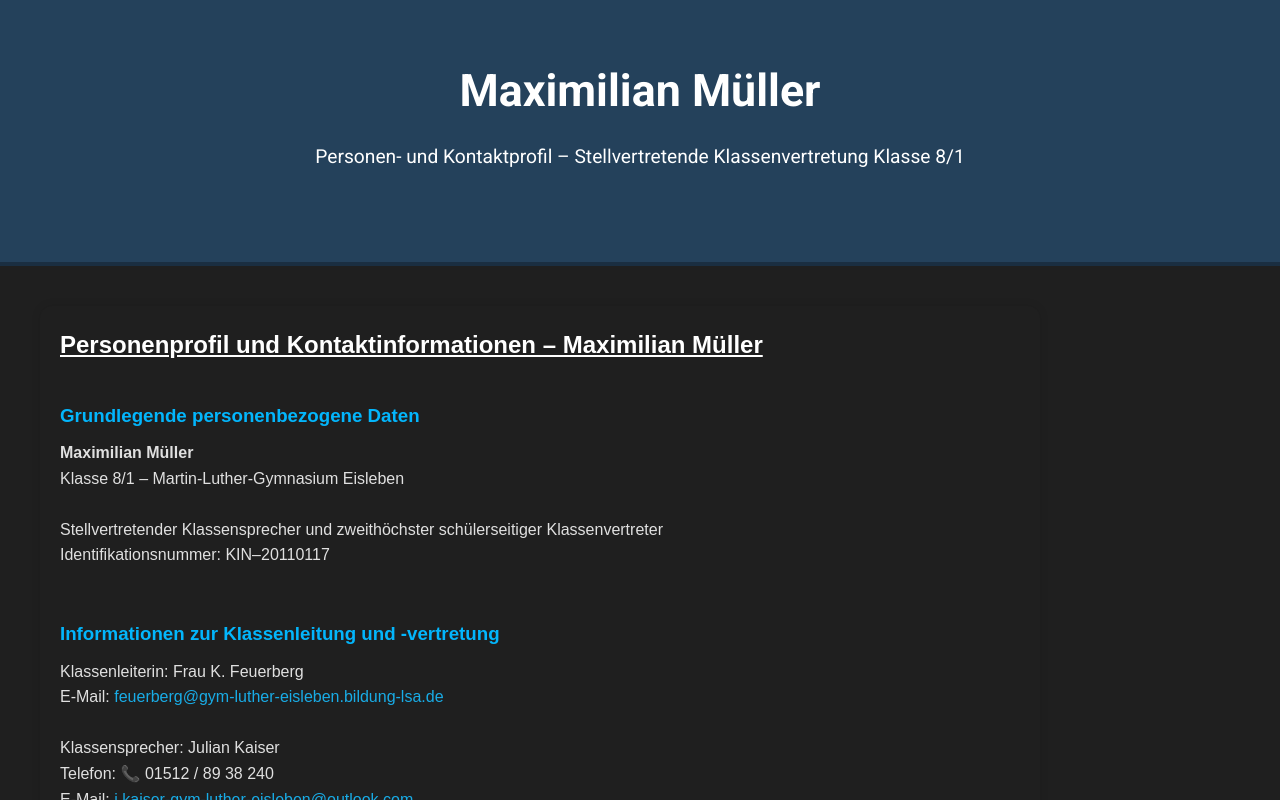
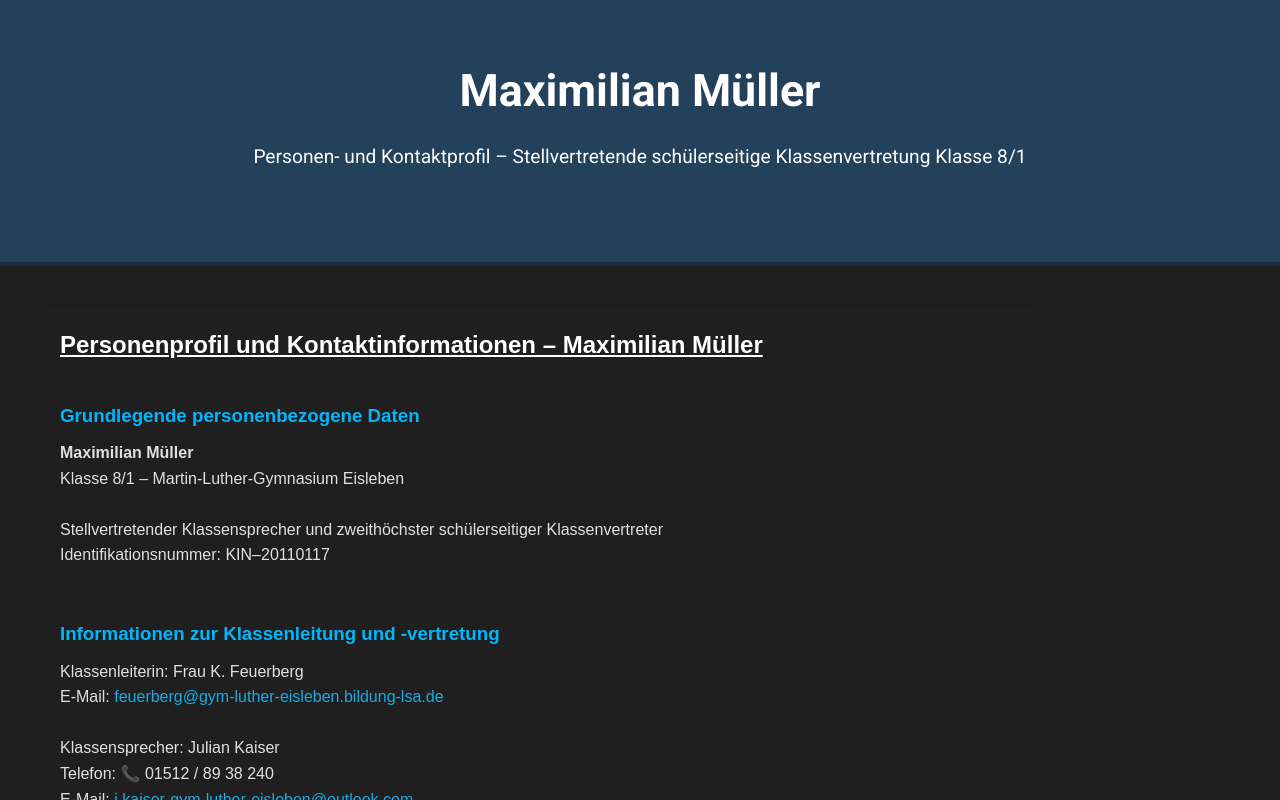
Before and after one commit to MrFroehlich/kontakt_maximilian-mueller_stellvertretender-teamleiter_klasse8.1, a plain HTML site: page index.html in a window 1280 px wide. Drawn offline with Linux system fonts and the light colour scheme.

Commit message:
Update index.html

```diff
--- a/index.html
+++ b/index.html
@@ -12,7 +12,7 @@
 
   <section class="hero2 fade-in">
       <h1>Maximilian Müller</h1>
-      <p>Personen- und Kontaktprofil – Stellvertretende Klassenvertretung Klasse 8/1</p>
+      <p>Personen- und Kontaktprofil – Stellvertretende schülerseitige Klassenvertretung Klasse 8/1</p>
   </section>
 
   <main class="fade-in">
```
